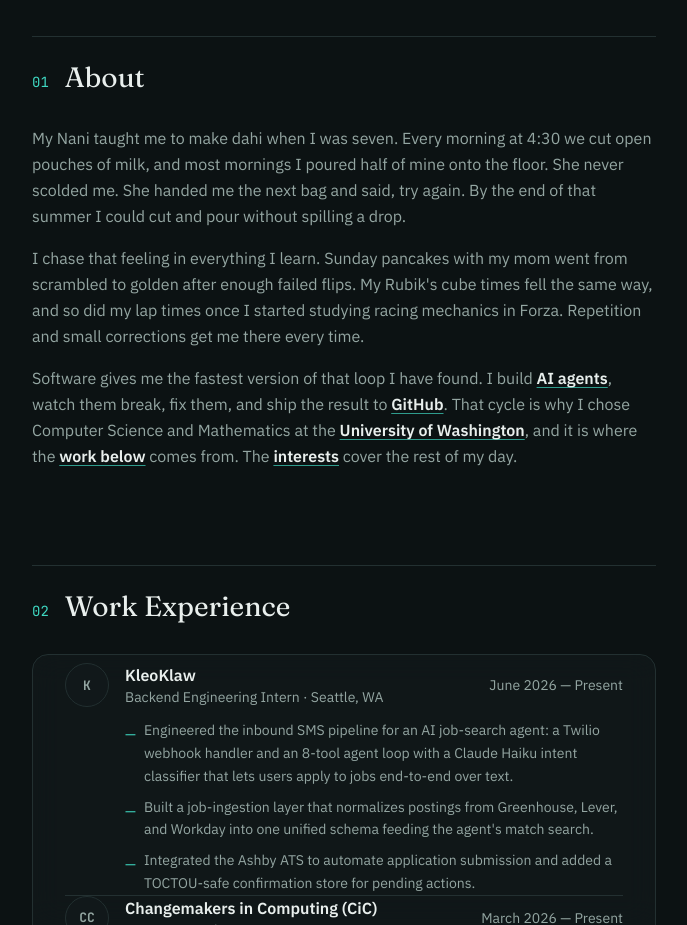
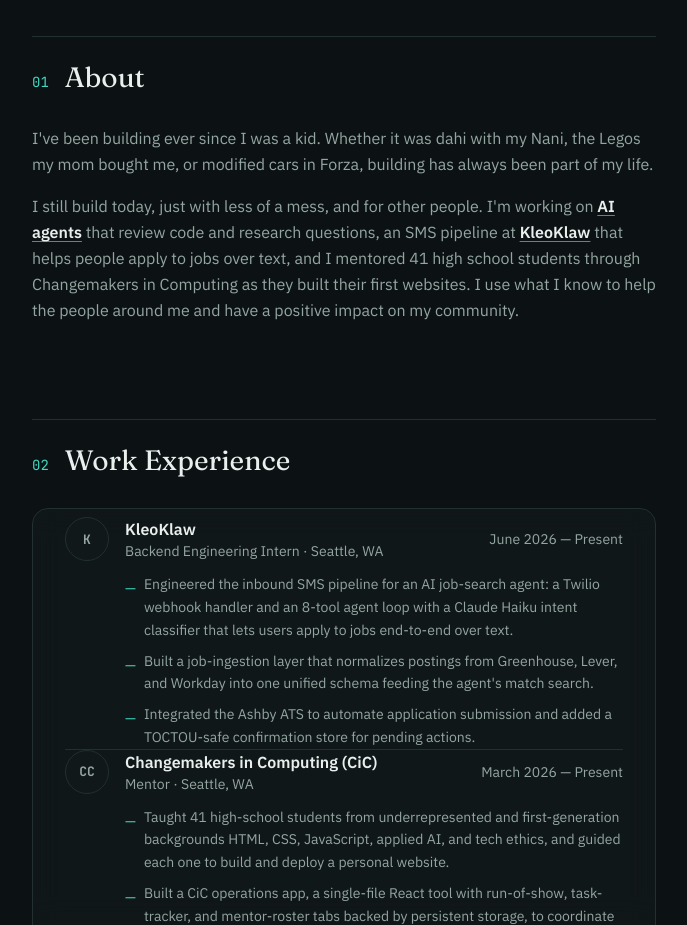
Before and after one commit to esingh25/personal-website, a Next.js app: page / in a window 1280 px wide. Shown: the part 860-1785 px from the top of the page, without its empty margins (296-983 px from the left). Built offline with nearby package versions, Linux system fonts and the light colour scheme.

Commit message:
feat: straightforward about section in Ekam's own words

```diff
--- a/src/components/About.tsx
+++ b/src/components/About.tsx
@@ -1,4 +1,3 @@
-import { site } from "@/data/site";
 import { Reveal } from "./Reveal";
 import { SectionHeading } from "./SectionHeading";
 
@@ -9,39 +8,23 @@
       <Reveal>
         <div className="space-y-4 text-sm leading-relaxed text-ink-muted sm:text-base">
           <p>
-            My Nani taught me to make dahi when I was seven. Every morning at 4:30 we cut open
-            pouches of milk, and most mornings I poured half of mine onto the floor. She never
-            scolded me. She handed me the next bag and said, try again. By the end of that summer
-            I could cut and pour without spilling a drop.
+            I&apos;ve been building ever since I was a kid. Whether it was dahi with my Nani, the
+            Legos my mom bought me, or modified cars in Forza, building has always been part of my
+            life.
           </p>
           <p>
-            I chase that feeling in everything I learn. Sunday pancakes with my mom went from
-            scrambled to golden after enough failed flips. My Rubik&apos;s cube times fell the same
-            way, and so did my lap times once I started studying racing mechanics in Forza.
-            Repetition and small corrections get me there every time.
-          </p>
-          <p>
-            Software gives me the fastest version of that loop I have found. I build{" "}
+            I still build today, just with less of a mess, and for other people. I&apos;m working
+            on{" "}
             <a href="#projects" className="prose-link">
               AI agents
-            </a>
-            , watch them break, fix them, and ship the result to{" "}
-            <a href={site.github} target="_blank" rel="noopener noreferrer" className="prose-link">
-              GitHub
-            </a>
-            . That cycle is why I chose Computer Science and Mathematics at the{" "}
-            <a href="https://www.washington.edu" target="_blank" rel="noopener noreferrer" className="prose-link">
-              University of Washington
-            </a>
-            , and it is where the{" "}
+            </a>{" "}
+            that review code and research questions, an SMS pipeline at{" "}
             <a href="#experience" className="prose-link">
-              work below
+              KleoKlaw
             </a>{" "}
-            comes from. The{" "}
-            <a href="#interests" className="prose-link">
-              interests
-            </a>{" "}
-            cover the rest of my day.
+            that helps people apply to jobs over text, and I mentored 41 high school students
+            through Changemakers in Computing as they built their first websites. I use what I know
+            to help the people around me and have a positive impact on my community.
           </p>
         </div>
       </Reveal>
```
